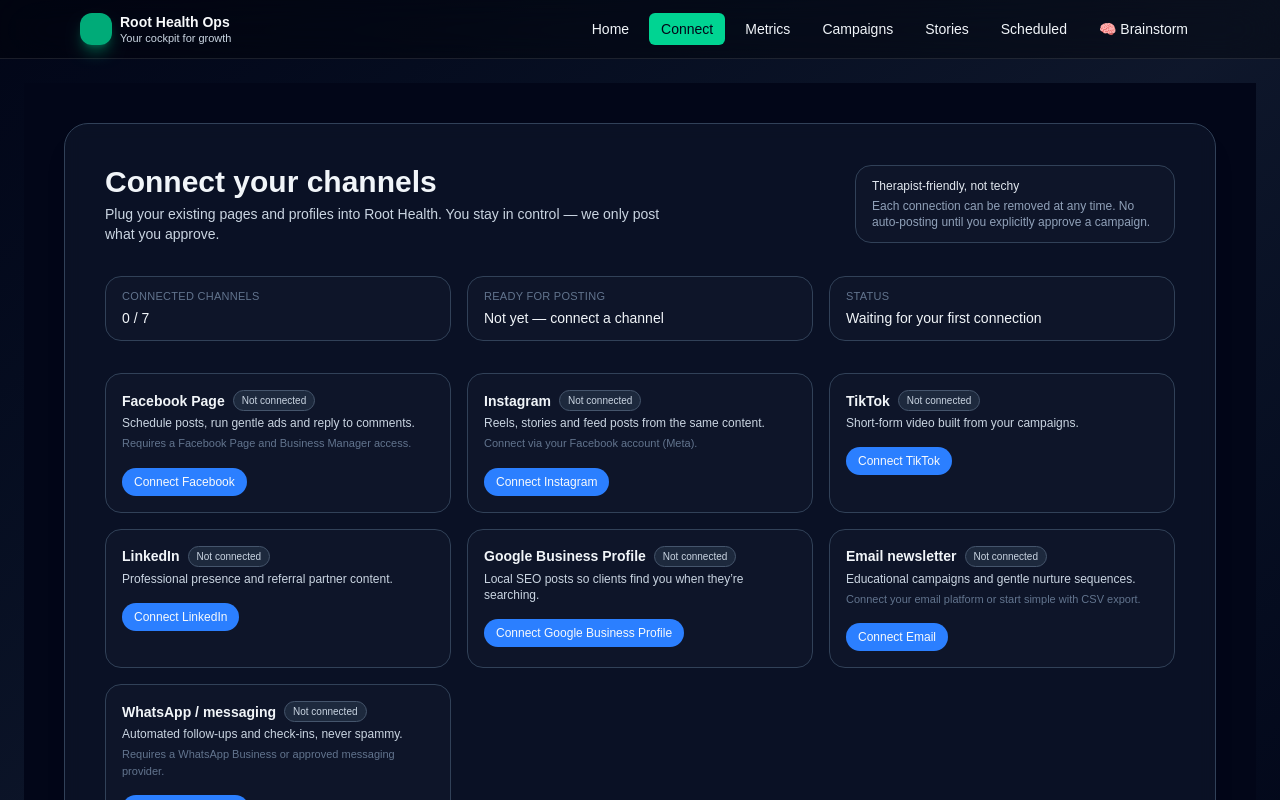
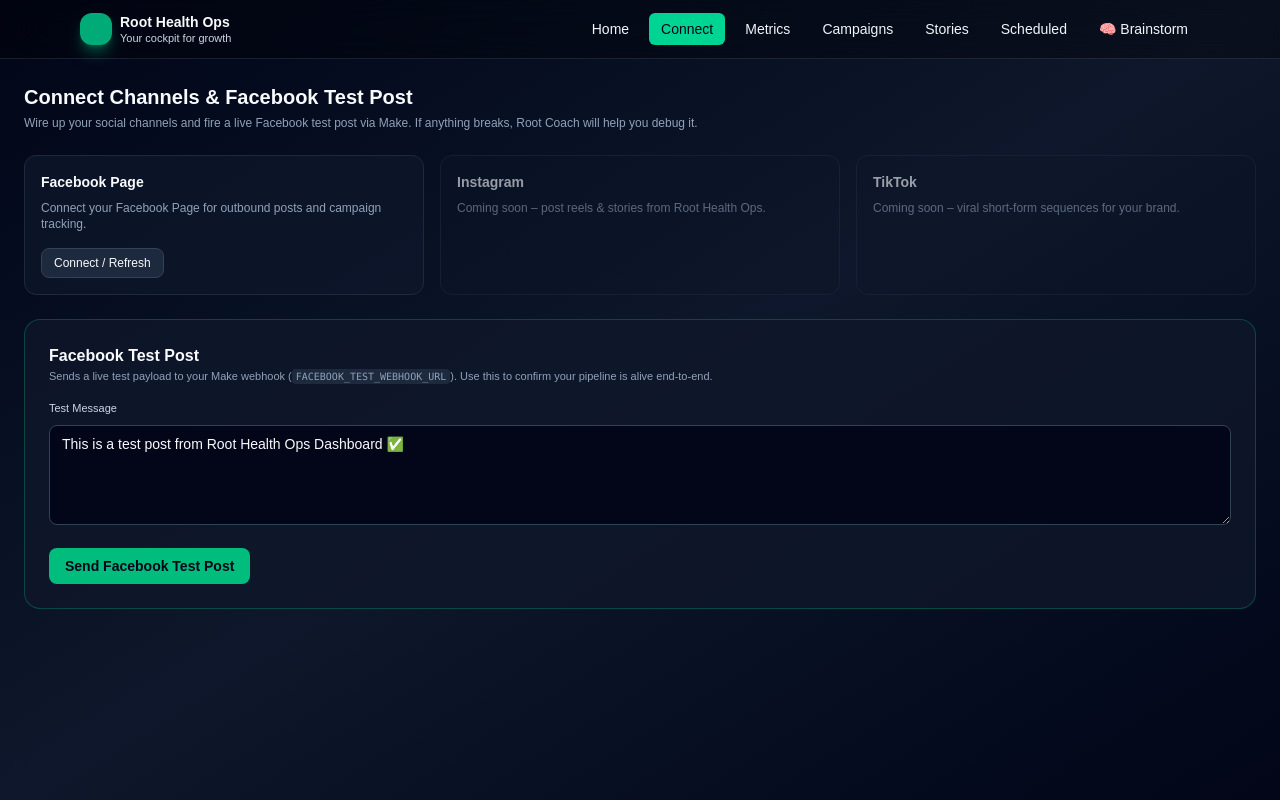
Before and after one commit to Hypnohippy/root-health-ops-dashboard1, a Next.js app: page /dashboard/connect in a window 1280 px wide. Shown: the top 800 px of the page. Built offline with nearby package versions, Linux system fonts and the light colour scheme.

Commit message:
Update page.tsx

```diff
--- a/app/dashboard/connect/page.tsx
+++ b/app/dashboard/connect/page.tsx
@@ -1,424 +1,183 @@
-// app/connect/page.tsx
-"use client";
+'use client';
 
-import React, { useEffect, useState } from "react";
+import React, { useState } from 'react';
 
-type ProviderId =
-  | "facebook"
-  | "instagram"
-  | "tiktok"
-  | "linkedin"
-  | "google"
-  | "email"
-  | "whatsapp";
+export default function DashboardConnectPage() {
+  const [testMessage, setTestMessage] = useState(
+    'This is a test post from Root Health Ops Dashboard ✅'
+  );
+  const [isLoading, setIsLoading] = useState(false);
+  const [status, setStatus] = useState<string | null>(null);
+  const [error, setError] = useState<string | null>(null);
+  const [coachMessage, setCoachMessage] = useState<string | null>(null);
 
-type ConnectionStatus = "connected" | "disconnected" | "pending";
+  const sendTestPost = async () => {
+    setIsLoading(true);
+    setError(null);
+    setStatus(null);
+    setCoachMessage(null);
 
-type Provider = {
-  id: ProviderId;
-  name: string;
-  label: string;
-  description: string;
-  hint?: string;
-  status: ConnectionStatus;
-  accountName?: string;
-  lastSync?: string;
-};
-
-type SocialAccountsResponse = {
-  providers: {
-    id: ProviderId;
-    status: ConnectionStatus;
-    accountName?: string | null;
-    lastSync?: string | null;
-  }[];
-};
-
-const initialProviders: Provider[] = [
-  {
-    id: "facebook",
-    name: "Facebook",
-    label: "Facebook Page",
-    description: "Schedule posts, run gentle ads and reply to comments.",
-    hint: "Requires a Facebook Page and Business Manager access.",
-    status: "disconnected",
+    try {
+      const res = await fetch('/api/facebook-test-post', {
+        method: 'POST',
+        headers: {
+          'Content-Type': 'application/json',
         },
-  {
-    id: "instagram",
-    name: "Instagram",
-    label: "Instagram",
-    description: "Reels, stories and feed posts from the same content.",
-    hint: "Connect via your Facebook account (Meta).",
-    status: "disconnected",
-  },
-  {
-    id: "tiktok",
-    name: "TikTok",
-    label: "TikTok",
-    description: "Short-form video built from your campaigns.",
-    status: "disconnected",
-  },
-  {
-    id: "linkedin",
-    name: "LinkedIn",
-    label: "LinkedIn",
-    description: "Professional presence and referral partner content.",
-    status: "disconnected",
-  },
-  {
-    id: "google",
-    name: "Google Business Profile",
-    label: "Google Business Profile",
-    description: "Local SEO posts so clients find you when they’re searching.",
-    status: "disconnected",
-  },
-  {
-    id: "email",
-    name: "Email",
-    label: "Email newsletter",
-    description: "Educational campaigns and gentle nurture sequences.",
-    hint: "Connect your email platform or start simple with CSV export.",
-    status: "disconnected",
-  },
-  {
-    id: "whatsapp",
-    name: "WhatsApp",
-    label: "WhatsApp / messaging",
-    description: "Automated follow-ups and check-ins, never spammy.",
-    hint: "Requires a WhatsApp Business or approved messaging provider.",
-    status: "disconnected",
-  },
-];
-
-// 👉 TODO: update these URLs to your real OAuth / Make / API entrypoints
-const connectUrls: Record<ProviderId, string> = {
-  facebook: "/api/oauth/facebook/start",
-  instagram: "/api/oauth/instagram/start",
-  tiktok: "/api/oauth/tiktok/start",
-  linkedin: "/api/oauth/linkedin/start",
-  google: "/api/oauth/google/start",
-  email: "/connect/email/setup",
-  whatsapp: "/api/oauth/whatsapp/start",
-};
-
-export default function ConnectPage() {
-  const [providers, setProviders] = useState<Provider[]>(initialProviders);
-  const [busyProvider, setBusyProvider] = useState<ProviderId | null>(null);
-  const [loading, setLoading] = useState<boolean>(true);
-
-  // Load real connection status from backend
-  useEffect(() => {
-    const loadConnections = async () => {
-      try {
-        const res = await fetch("/api/social-accounts", {
-          method: "GET",
+        body: JSON.stringify({
+          message: testMessage,
+        }),
       });
 
+      const data = await res.json();
+
       if (!res.ok) {
-          throw new Error("Failed to fetch social accounts");
+        throw new Error(data.error || 'Failed to send test post');
       }
 
-        const data: SocialAccountsResponse = await res.json();
+      setStatus('Test post sent successfully to Facebook via Make 🎉');
+    } catch (err: any) {
+      const message =
+        err?.message || 'Something went wrong sending the test post.';
+      setError(message);
 
-        setProviders((prev) =>
-          prev.map((p) => {
-            const match = data.providers.find((api) => api.id === p.id);
-            if (!match) return p;
-            return {
-              ...p,
-              status: match.status,
-              accountName: match.accountName ?? undefined,
-              lastSync: match.lastSync ?? undefined,
-            };
+      // Ask Root Coach what to do next (non-blocking)
+      fetch('/api/ai/root-coach', {
+        method: 'POST',
+        headers: {
+          'Content-Type': 'application/json',
+        },
+        body: JSON.stringify({
+          context: 'facebook_test_post',
+          errorMessage: message,
+          userAction:
+            'Tried to send Facebook Test Post from /dashboard/connect in Root Health Ops Dashboard',
+        }),
       })
-        );
-      } catch (err) {
-        console.error("[connect] Failed to load social accounts", err);
-        // fallback: keep initialProviders
+        .then((res) => res.json())
+        .then((data) => {
+          if (data && data.coachMessage) {
+            setCoachMessage(data.coachMessage);
+          }
+        })
+        .catch(() => {
+          // ignore Root Coach failure silently
+        });
     } finally {
-        setLoading(false);
+      setIsLoading(false);
     }
   };
 
-    loadConnections();
-  }, []);
-
-  const handleConnectClick = (provider: Provider) => {
-    const url = connectUrls[provider.id];
-
-    if (!url || url === "#") {
-      alert(
-        `Connection flow for ${provider.label} is not wired yet.\n\nUpdate connectUrls["${provider.id}"] in app/connect/page.tsx to your real auth URL when ready.`
-      );
-      return;
-    }
-
-    setBusyProvider(provider.id);
-    // Real life: send them into Meta/TikTok/LinkedIn/Google/etc.
-    window.location.href = url;
-  };
-
-  const handleDisconnectClick = async (provider: Provider) => {
-    if (
-      !confirm(
-        `Disconnect ${provider.label}? Root Health will stop posting to it.`
-      )
-    ) {
-      return;
-    }
-
-    try {
-      // 👉 TODO: implement real disconnect in backend.
-      await fetch("/api/social-accounts", {
-        method: "POST",
-        headers: { "Content-Type": "application/json" },
-        body: JSON.stringify({ action: "disconnect", providerId: provider.id }),
-      });
-    } catch (err) {
-      console.error("[connect] Failed to call disconnect endpoint", err);
-    }
-
-    // Optimistic UI update
-    setProviders((prev) =>
-      prev.map((p) =>
-        p.id === provider.id
-          ? {
-              ...p,
-              status: "disconnected",
-              accountName: undefined,
-              lastSync: undefined,
-            }
-          : p
-      )
-    );
-  };
-
-  const handleTestClick = async (provider: Provider) => {
-    try {
-      // 👉 TODO: implement real test in backend.
-      await fetch("/api/social-accounts", {
-        method: "POST",
-        headers: { "Content-Type": "application/json" },
-        body: JSON.stringify({ action: "test", providerId: provider.id }),
-      });
-      alert(`Connection test for ${provider.label} will be added here later.`);
-    } catch (err) {
-      console.error("[connect] Failed to test connection", err);
-      alert(`Could not test ${provider.label} right now.`);
-    }
-  };
-
-  const connectedCount = providers.filter(
-    (p) => p.status === "connected"
-  ).length;
-
   return (
-    <div className="min-h-screen bg-slate-950 text-slate-100 flex items-center justify-center px-4 py-10">
-      <div className="w-full max-w-6xl bg-slate-900/70 border border-slate-700 rounded-3xl shadow-xl p-6 md:p-10 backdrop-blur">
-        {/* Header */}
-        <header className="flex flex-col md:flex-row md:items-center md:justify-between gap-4 mb-8">
-          <div>
-            <h1 className="text-2xl md:text-3xl font-semibold">
-              Connect your channels
+    <div className="w-full space-y-6">
+      {/* Header inside dashboard */}
+      <div className="space-y-1">
+        <h1 className="text-xl font-semibold text-slate-50">
+          Connect Channels &amp; Facebook Test Post
         </h1>
-            <p className="text-sm text-slate-300 mt-1 max-w-xl">
-              Plug your existing pages and profiles into Root Health. You stay
-              in control — we only post what you approve.
+        <p className="text-xs text-slate-400">
+          Wire up your social channels and fire a live Facebook test post via
+          Make. If anything breaks, Root Coach will help you debug it.
         </p>
       </div>
-          <div className="text-xs text-slate-400 bg-slate-900/80 border border-slate-700 rounded-2xl px-4 py-3 max-w-xs">
-            <p className="font-medium text-slate-200 mb-1">
-              Therapist-friendly, not techy
+
+      {/* Channel tiles (simple, dashboard-friendly) */}
+      <section className="grid gap-4 md:grid-cols-3">
+        <div className="rounded-xl border border-slate-800 bg-slate-900/70 p-4 space-y-2">
+          <h2 className="font-semibold text-sm">Facebook Page</h2>
+          <p className="text-xs text-slate-400">
+            Connect your Facebook Page for outbound posts and campaign tracking.
           </p>
-            <p>
-              Each connection can be removed at any time. No auto-posting until
-              you explicitly approve a campaign.
+          <button
+            className="mt-2 inline-flex items-center justify-center rounded-lg border border-slate-700 bg-slate-800 px-3 py-1.5 text-xs font-medium hover:bg-slate-700"
+            type="button"
+          >
+            Connect / Refresh
+          </button>
+        </div>
+
+        <div className="rounded-xl border border-slate-800 bg-slate-900/50 p-4 space-y-2 opacity-60">
+          <h2 className="font-semibold text-sm">Instagram</h2>
+          <p className="text-xs text-slate-400">
+            Coming soon – post reels &amp; stories from Root Health Ops.
           </p>
         </div>
-        </header>
 
-        {/* Quick summary row */}
-        <section className="grid gap-4 md:grid-cols-3 mb-8 text-sm">
-          <SummaryCard
-            label="Connected channels"
-            value={`${connectedCount} / ${providers.length}`}
-          />
-          <SummaryCard
-            label="Ready for posting"
-            value={
-              connectedCount > 0
-                ? "Yes — at least one"
-                : "Not yet — connect a channel"
-            }
-          />
-          <SummaryCard
-            label="Status"
-            value={
-              loading
-                ? "Checking your connections…"
-                : connectedCount > 0
-                ? "Good to go"
-                : "Waiting for your first connection"
-            }
-          />
+        <div className="rounded-xl border border-slate-800 bg-slate-900/50 p-4 space-y-2 opacity-60">
+          <h2 className="font-semibold text-sm">TikTok</h2>
+          <p className="text-xs text-slate-400">
+            Coming soon – viral short-form sequences for your brand.
+          </p>
+        </div>
       </section>
 
-        {/* Providers grid */}
-        <section className="grid gap-4 md:grid-cols-2 lg:grid-cols-3">
-          {providers.map((provider) => (
-            <ProviderCard
-              key={provider.id}
-              provider={provider}
-              busy={busyProvider === provider.id}
-              onConnect={() => handleConnectClick(provider)}
-              onDisconnect={() => handleDisconnectClick(provider)}
-              onTest={() => handleTestClick(provider)}
+      {/* Facebook Test Post Panel */}
+      <section className="rounded-2xl border border-emerald-500/30 bg-slate-900/80 p-6 space-y-4">
+        <div className="flex items-center justify-between gap-2">
+          <div>
+            <h2 className="text-base font-semibold text-slate-50">
+              Facebook Test Post
+            </h2>
+            <p className="text-[11px] text-slate-400">
+              Sends a live test payload to your Make webhook (
+              <code className="text-[10px] bg-slate-800 px-1 py-0.5 rounded">
+                FACEBOOK_TEST_WEBHOOK_URL
+              </code>
+              ). Use this to confirm your pipeline is alive end-to-end.
+            </p>
+          </div>
+        </div>
+
+        <div className="space-y-2">
+          <label className="block text-[11px] font-medium text-slate-300">
+            Test Message
+          </label>
+          <textarea
+            className="w-full min-h-[100px] rounded-lg border border-slate-700 bg-slate-950 px-3 py-2 text-sm outline-none focus:border-emerald-500 focus:ring-1 focus:ring-emerald-500"
+            value={testMessage}
+            onChange={(e) => setTestMessage(e.target.value)}
           />
-          ))}
+        </div>
+
+        <div className="flex items-center gap-3">
+          <button
+            type="button"
+            onClick={sendTestPost}
+            disabled={isLoading || !testMessage.trim()}
+            className="inline-flex items-center rounded-lg bg-emerald-500 px-4 py-2 text-sm font-semibold text-slate-950 disabled:opacity-60 disabled:cursor-not-allowed hover:bg-emerald-400 transition"
+          >
+            {isLoading ? 'Sending…' : 'Send Facebook Test Post'}
+          </button>
+
+          {isLoading && (
+            <span className="text-[11px] text-slate-400">
+              Talking to Make &amp; Facebook…
+            </span>
+          )}
+        </div>
+
+        {status && (
+          <div className="mt-2 text-[11px] text-emerald-400">
+            {status}
+          </div>
+        )}
+
+        {error && (
+          <div className="mt-2 text-[11px] text-red-400">
+            {error}
+          </div>
+        )}
+
+        {coachMessage && (
+          <div className="mt-3 rounded-lg border border-sky-500/40 bg-sky-950/40 p-3">
+            <div className="text-[10px] uppercase tracking-wide text-sky-300 mb-1">
+              Root Coach
+            </div>
+            <div className="text-[11px] text-sky-50 whitespace-pre-wrap">
+              {coachMessage}
+            </div>
+          </div>
+        )}
       </section>
-
-        {/* Footer */}
-        <footer className="mt-8 flex flex-col md:flex-row md:items-center md:justify-between gap-3 text-xs text-slate-400">
-          <p>
-            Need help connecting something? Your Root Health Ops workspace can
-            be fully guided on a call — no tech knowledge required.
-          </p>
-          <p className="text-slate-500">
-            Tip: Start with Facebook & Instagram, then add others over time.
-          </p>
-        </footer>
-      </div>
     </div>
   );
 }
-
-/* Helper components */
-
-function SummaryCard({ label, value }: { label: string; value: string }) {
-  return (
-    <div className="rounded-2xl border border-slate-700 bg-slate-900/80 px-4 py-3">
-      <p className="text-[11px] uppercase tracking-wide text-slate-500">
-        {label}
-      </p>
-      <p className="mt-1 text-sm font-medium text-slate-100">{value}</p>
-    </div>
-  );
-}
-
-function ProviderCard({
-  provider,
-  busy,
-  onConnect,
-  onDisconnect,
-  onTest,
-}: {
-  provider: Provider;
-  busy: boolean;
-  onConnect: () => void;
-  onDisconnect: () => void;
-  onTest: () => void;
-}) {
-  const isConnected = provider.status === "connected";
-  const isPending = provider.status === "pending";
-
-  return (
-    <div className="flex flex-col rounded-2xl border border-slate-700 bg-slate-900/80 p-4">
-      <div className="flex items-start justify-between gap-3">
-        <div>
-          <div className="flex items-center gap-2">
-            <span className="text-sm font-semibold">{provider.label}</span>
-            <StatusPill status={provider.status} />
-          </div>
-          <p className="mt-1 text-xs text-slate-300">{provider.description}</p>
-          {provider.hint && (
-            <p className="mt-1 text-[11px] text-slate-500">{provider.hint}</p>
-          )}
-          {provider.accountName && (
-            <p className="mt-2 text-[11px] text-emerald-300">
-              Connected as{" "}
-              <span className="font-medium">{provider.accountName}</span>
-            </p>
-          )}
-          {provider.lastSync && (
-            <p className="mt-0.5 text-[11px] text-slate-500">
-              Last sync: {provider.lastSync}
-            </p>
-          )}
-        </div>
-      </div>
-
-      <div className="mt-4 flex flex-wrap gap-2">
-        {!isConnected && (
-          <button
-            type="button"
-            onClick={onConnect}
-            disabled={busy}
-            className="rounded-full bg-blue-500 px-3 py-1.5 text-xs font-medium text-slate-50 hover:bg-blue-400 disabled:opacity-60"
-          >
-            {busy
-              ? `Opening ${provider.name}…`
-              : `Connect ${provider.name}`}
-          </button>
-        )}
-
-        {isConnected && (
-          <>
-            <button
-              type="button"
-              onClick={onTest}
-              className="rounded-full border border-emerald-500/70 bg-emerald-500/10 px-3 py-1.5 text-xs font-medium text-emerald-100 hover:bg-emerald-500/20"
-            >
-              Test connection
-            </button>
-            <button
-              type="button"
-              onClick={onDisconnect}
-              className="rounded-full border border-slate-600 bg-slate-900/80 px-3 py-1.5 text-xs text-slate-200 hover:border-red-500 hover:text-red-200"
-            >
-              Disconnect
-            </button>
-          </>
-        )}
-
-        {isPending && !isConnected && (
-          <button
-            type="button"
-            onClick={onTest}
-            className="rounded-full border border-amber-500/70 bg-amber-500/10 px-3 py-1.5 text-xs font-medium text-amber-100 hover:bg-amber-500/20"
-          >
-            Refresh status
-          </button>
-        )}
-      </div>
-    </div>
-  );
-}
-
-function StatusPill({ status }: { status: ConnectionStatus }) {
-  let text = "";
-  let color = "";
-
-  switch (status) {
-    case "connected":
-      text = "Connected";
-      color = "bg-emerald-500/20 text-emerald-200 border-emerald-500/60";
-      break;
-    case "pending":
-      text = "Pending";
-      color = "bg-amber-500/15 text-amber-200 border-amber-500/60";
-      break;
-    case "disconnected":
-    default:
-      text = "Not connected";
-      color = "bg-slate-800 text-slate-300 border-slate-600";
-      break;
-  }
-
-  return (
-    <span
-      className={`inline-flex items-center rounded-full border px-2 py-0.5 text-[10px] font-medium ${color}`}
-    >
-      {text}
-    </span>
-  );
-}
```
Lines whose indentation alone changed are shown as unchanged.
